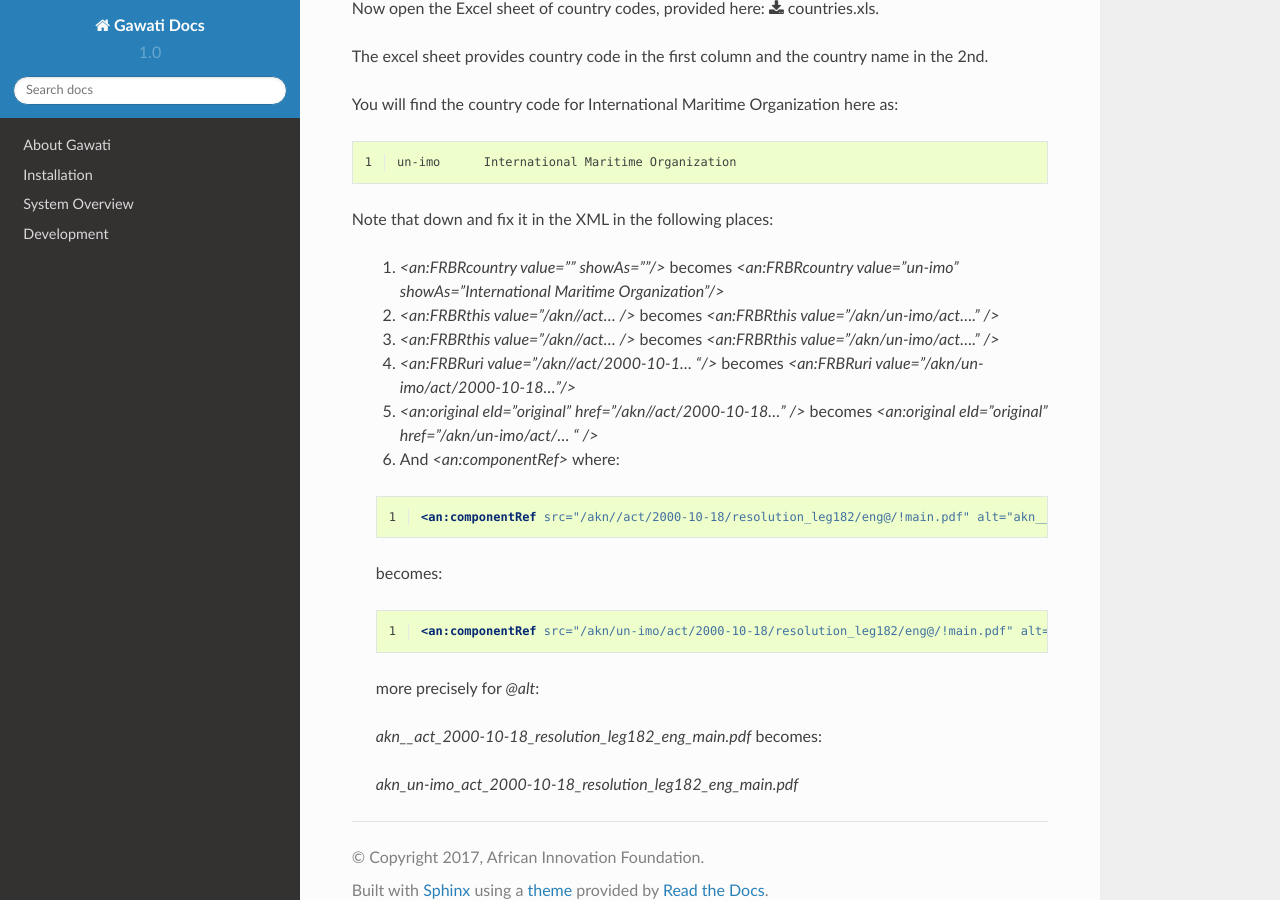
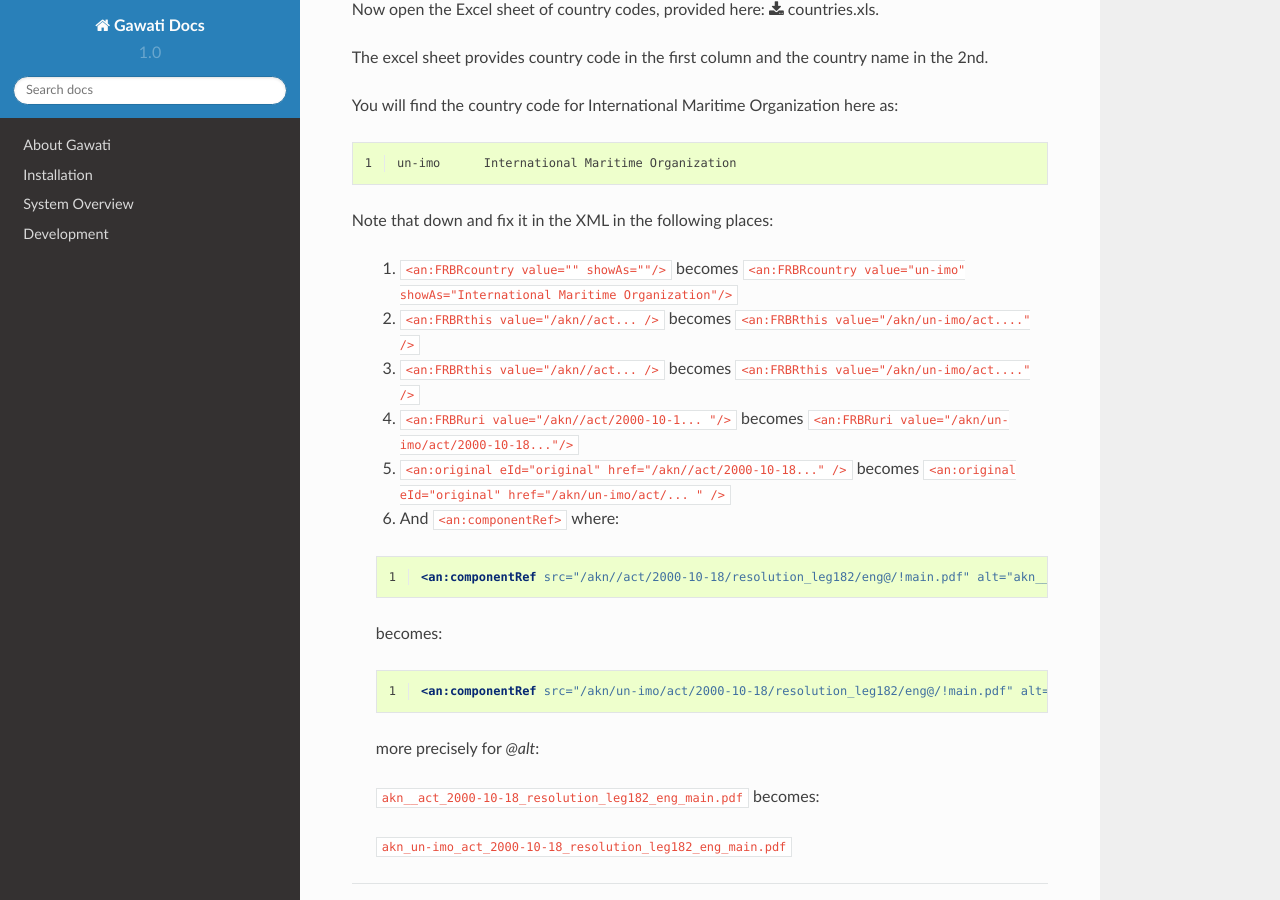
Before and after one commit to gawati/gawati-docs, a Sphinx documentation site: the page built from docs/source/maintenance/manually-fixing-errors.rst, in a window 1280 px wide and 900 px high, scrolled down 3074 px. Built offline with Sphinx 7.4.7 and the Read the Docs theme 2.0.0, drawn with Linux system fonts in a browser that asks for light colours; part of the change alters nothing that is shown; some of the changed text lies outside the part shown.

```diff
--- a/docs/source/maintenance/manually-fixing-errors.rst
+++ b/docs/source/maintenance/manually-fixing-errors.rst
@@ -71,7 +71,7 @@ In the above example it looks like:
 The :code:`@value` and :code:`@showAs` attributes are empty. ** This is an error **
 These attributes are used in other elements of the :code:`<an:identification>` element, :code:`<an:references>` element and the :code:`<an:componentRef>` element.
 
-**Within :code:`<an:FRBRWork>`:**
+**Within `<an:FRBRWork>`:**
 
 .. code-block:: xml
     :linenos:
@@ -83,7 +83,7 @@ These attributes are used in other elements of the :code:`<an:identification>` e
     </an:FRBRWork>
 
 
-**Within :code:`<an:FRBRExpression>`:**
+**Within `<an:FRBRExpression>`:**
 
 .. code-block:: xml
     :linenos:
@@ -95,7 +95,7 @@ These attributes are used in other elements of the :code:`<an:identification>` e
 	</an:FRBRExpression>
 
 
-**Within :code:`<an:FRBRManifestation>`:**
+**Within `<an:FRBRManifestation>`:**
 
 .. code-block:: xml
     :linenos:
@@ -107,7 +107,7 @@ These attributes are used in other elements of the :code:`<an:identification>` e
         </an:FRBRManifestation>
 
 
-**Within :code:`<an:original>`:**
+**Within `<an:original>`:**
 
 .. code-block:: xml
     :linenos:
@@ -118,7 +118,7 @@ These attributes are used in other elements of the :code:`<an:identification>` e
 	....
     </an:references>
 
-**Within :code:`<an:componentRef>`:** (note there are 2 attributes to set here: `@src` and `@alt` )
+**Within `<an:componentRef>`:** (note there are 2 attributes to set here: `@src` and `@alt` )
 
 .. code-block:: xml
     :linenos:
@@ -129,7 +129,7 @@ These attributes are used in other elements of the :code:`<an:identification>` e
     />
 
 
-The country code should appear in the reference :code:`/akn/<<country code here >>>/act/2000-10-18....` after `/akn//`
+The country code should appear in the reference :code:`/akn/<<country code here >>>/act/2000-10-18....` after :code:`/akn//`
 
 
 -------------------
@@ -164,12 +164,12 @@ You will find the country code for International Maritime Organization here as:
 
 Note that down and fix it in the XML in the following places:
 
-    1. `<an:FRBRcountry value="" showAs=""/>` becomes `<an:FRBRcountry value="un-imo" showAs="International Maritime Organization"/>`
-    2. `<an:FRBRthis value="/akn//act... />` becomes `<an:FRBRthis value="/akn/un-imo/act...." />`
-    3. `<an:FRBRthis value="/akn//act... />` becomes `<an:FRBRthis value="/akn/un-imo/act...." />`
-    4. `<an:FRBRuri value="/akn//act/2000-10-1... "/>` becomes `<an:FRBRuri value="/akn/un-imo/act/2000-10-18..."/>`
-    5. `<an:original eId="original" href="/akn//act/2000-10-18..." />` becomes `<an:original eId="original" href="/akn/un-imo/act/... " />`
-    6. And `<an:componentRef>` where:
+    1. :code:`<an:FRBRcountry value="" showAs=""/>` becomes :code:`<an:FRBRcountry value="un-imo" showAs="International Maritime Organization"/>`
+    2. :code:`<an:FRBRthis value="/akn//act... />` becomes :code:`<an:FRBRthis value="/akn/un-imo/act...." />`
+    3. :code:`<an:FRBRthis value="/akn//act... />` becomes :code:`<an:FRBRthis value="/akn/un-imo/act...." />`
+    4. :code:`<an:FRBRuri value="/akn//act/2000-10-1... "/>` becomes :code:`<an:FRBRuri value="/akn/un-imo/act/2000-10-18..."/>`
+    5. :code:`<an:original eId="original" href="/akn//act/2000-10-18..." />` becomes :code:`<an:original eId="original" href="/akn/un-imo/act/... " />`
+    6. And :code:`<an:componentRef>` where:
 
     .. code-block:: xml
         :linenos:
@@ -185,6 +185,6 @@ Note that down and fix it in the XML in the following places:
 
     more precisely for `@alt`:
 
-    `akn__act_2000-10-18_resolution_leg182_eng_main.pdf`  becomes:
+    :code:`akn__act_2000-10-18_resolution_leg182_eng_main.pdf`  becomes:
 
-    `akn_un-imo_act_2000-10-18_resolution_leg182_eng_main.pdf`
+    :code:`akn_un-imo_act_2000-10-18_resolution_leg182_eng_main.pdf`
```
